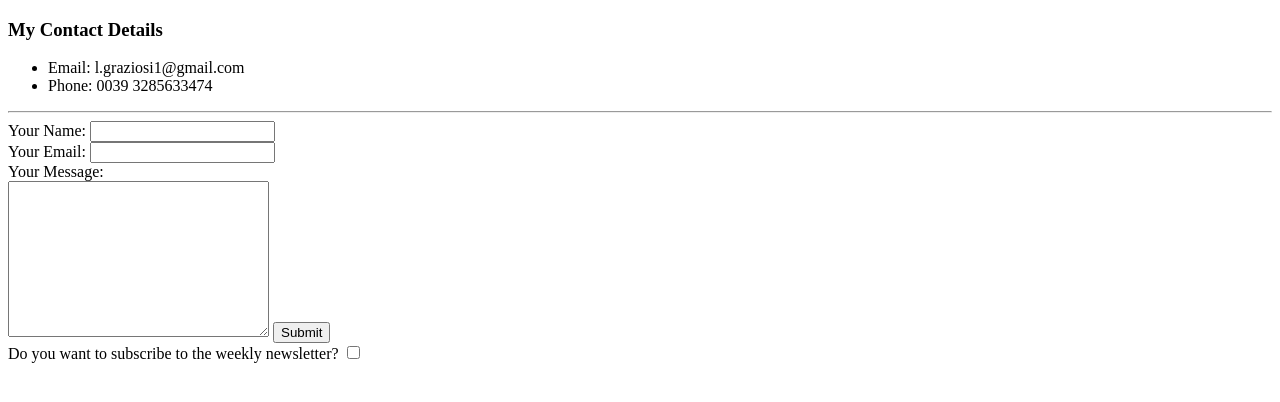
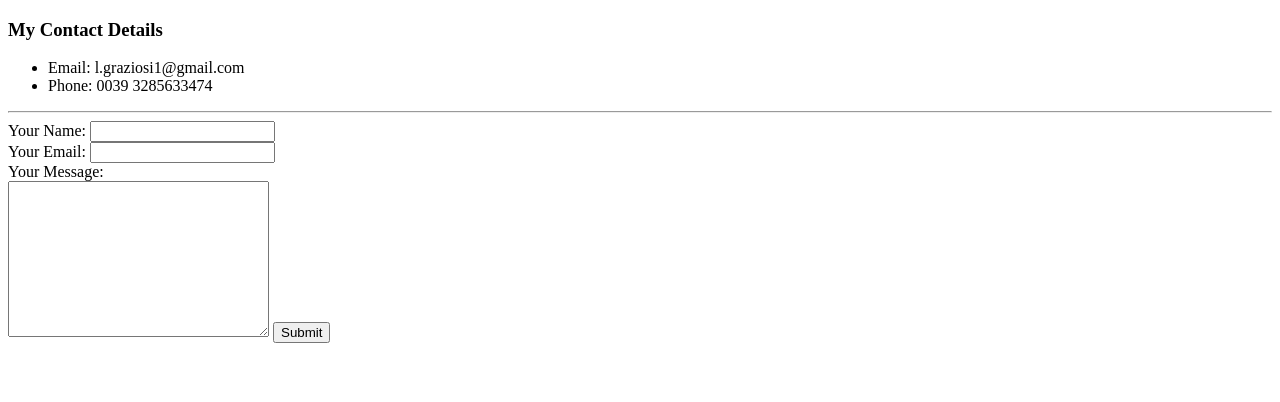
Before and after one commit to LorenzoG87/cv, a plain HTML site: page contact.html in a window 1280 px wide. Drawn offline with Linux system fonts and the light colour scheme.

Commit message:
Update contact.html

```diff
--- a/contact.html
+++ b/contact.html
@@ -3,6 +3,7 @@
   <head>
     <meta charset="utf-8">
     <title>Contact details</title>
+    <link rel="stylesheet" href="css/styles.css">
   </head>
   <h3>My Contact Details</h3>
   <body>
@@ -19,8 +20,6 @@
       <label>Your Message:</label><br>
       <textarea name="YourMessage" rows="10" cols="30"></textarea>
       <input type="submit" name=""><br>
-      <label>Do you want to subscribe to the weekly newsletter?</label>
-      <input type="checkbox" name="" value="">
     </form>
   </body>
 </html>
```
